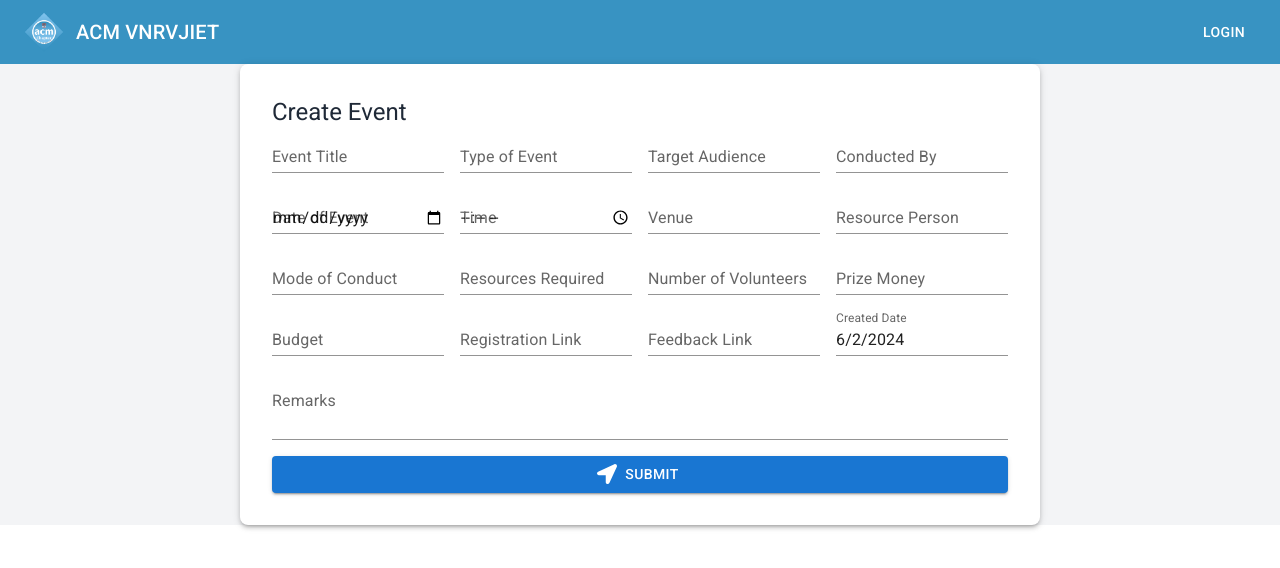
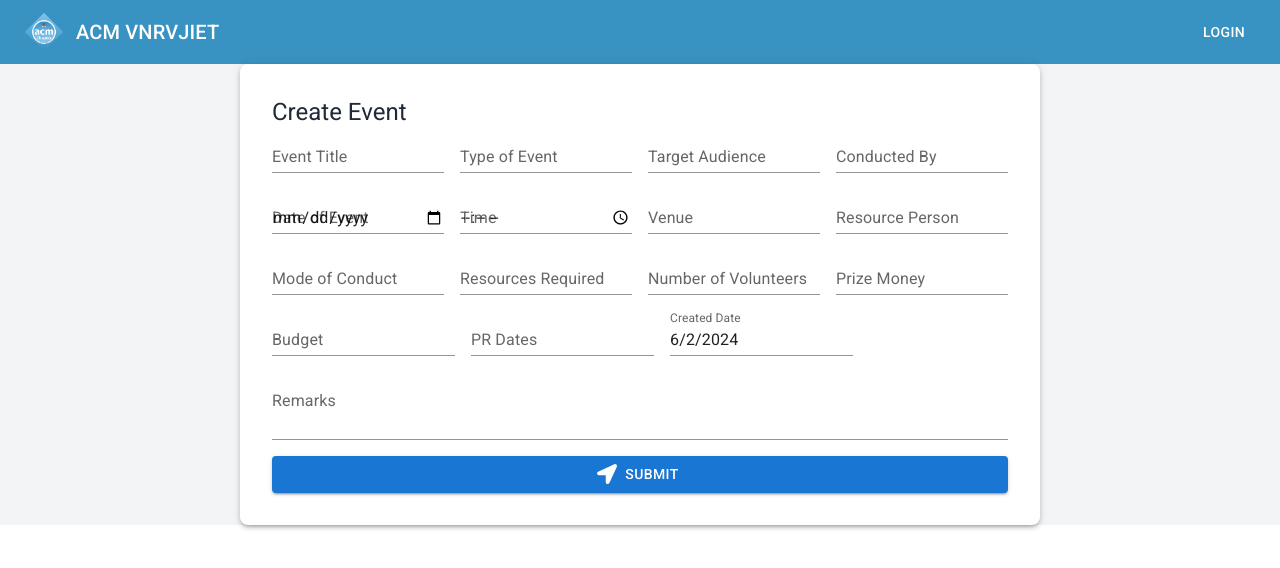
Before and after one commit to srinibhasrikanth/frontend, a React (Create React App) app: page /volunteer/event-creation in a window 1280 px wide. Shown: the top 568 px of the page. Built offline with nearby package versions, Linux system fonts and the light colour scheme.

Commit message:
send emails

```diff
--- a/src/pages/Volunteer/EventCreation.js
+++ b/src/pages/Volunteer/EventCreation.js
@@ -28,8 +28,8 @@ const EventCreation = () => {
     budget: "",
     remarks: "",
     current: `${month}/${date}/${year}`,
-    registration_link: "",
-    feedback_link: "",
+
+    pr_date: "",
   });
 
   const handleChange = (e) => {
@@ -63,6 +63,7 @@ const EventCreation = () => {
         prize_money: "",
         budget: "",
         remarks: "",
+        pr_date: "",
       });
     } catch (error) {
       toast.error("Error in creating an event");
@@ -218,7 +219,7 @@ const EventCreation = () => {
                 variant="standard"
                 size="small"
               />
-              <TextField
+              {/* <TextField
                 label="Registration Link"
                 type="text"
                 name="registration_link"
@@ -226,12 +227,12 @@ const EventCreation = () => {
                 onChange={handleChange}
                 variant="standard"
                 size="small"
-              />
+              /> */}
               <TextField
-                label="Feedback Link"
+                label="PR Dates"
                 type="text"
-                name="feedback_link"
-                value={formData.feedback_link}
+                name="pr_date"
+                value={formData.pr_date}
                 onChange={handleChange}
                 variant="standard"
                 size="small"
--- a/src/pages/Volunteer/ZipDownloader.js
+++ b/src/pages/Volunteer/ZipDownloader.js
@@ -84,6 +84,27 @@ const ZipDownloader = ({ item }) => {
       pdf3.setFontSize(12);
       pdf3.setFont("times", "normal");
       pdf3.text(180, 60, String(current));
+      pdf3.text(
+        20,
+        60,
+        `Subject: Seeking permission to promote public relations activities regarding ${String(
+          title
+        )} in the college.`
+      );
+      pdf3.text(
+        20,
+        70,
+        `ACM Student Chapter of VNRVJIET, in association with the Department of Information Technology `
+      );
+      pdf3.text(
+        20,
+        80,
+        `proposed to conduct ${String(title)} for ${String(
+          to_whom
+        )}. As a part of this event we request you to grant permission`
+      );
+      pdf3.text(20, 90, `for conducting PR in college on ${String(date)}.`);
+
       pdf3Blob = pdf3.output("blob");
     }
 
```
